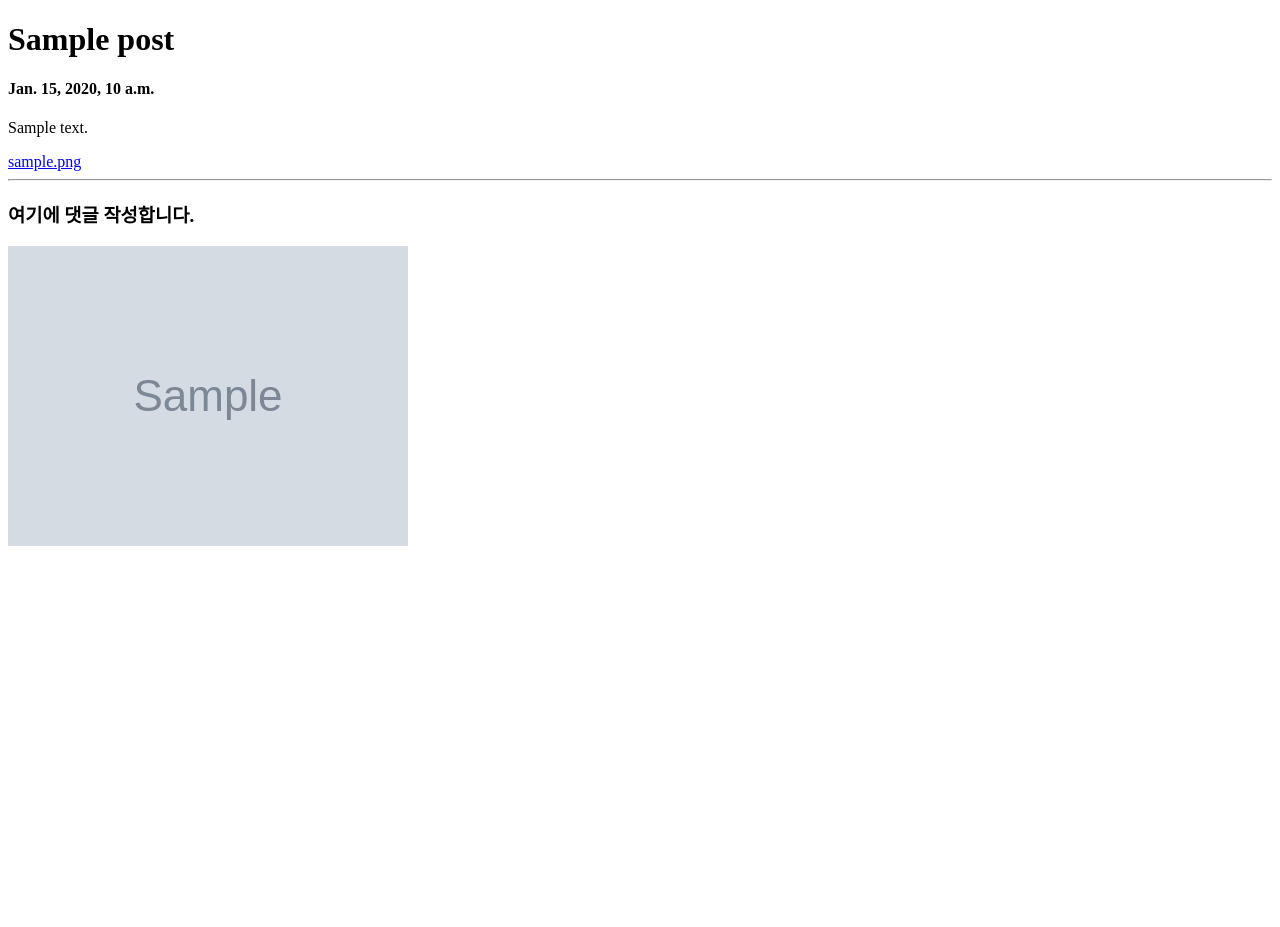
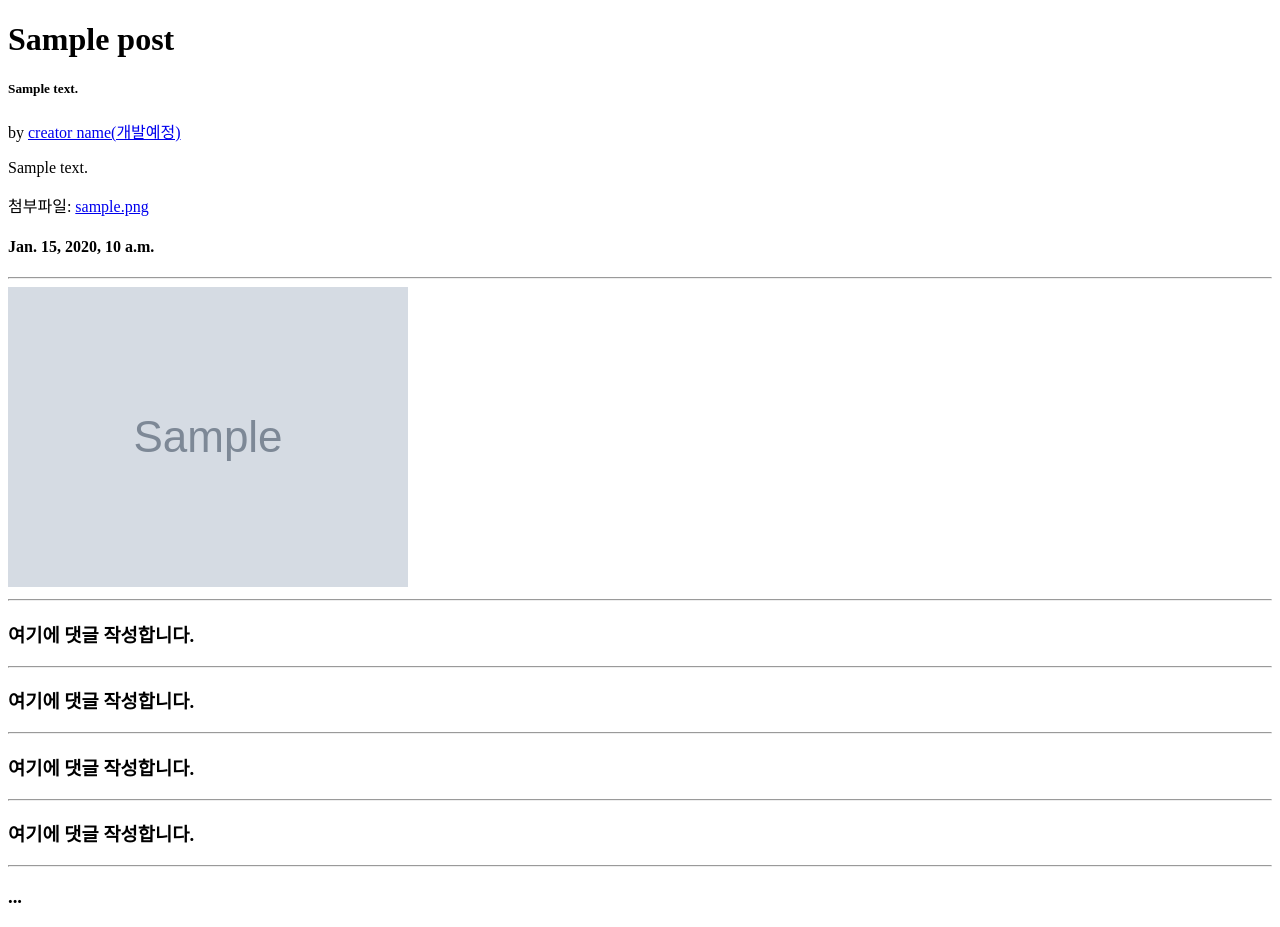
Before and after one commit to JaeSeung-Park/dja, a Django app: page /blog/1/ in a window 1280 px wide. Shown: the part 26-953 px from the top of the page. Before the commit the page ends 572 px from the top, so only its background shows below. Run offline with Django 5.2, Linux system fonts and the light colour scheme; tables that the repository leaves empty hold one stand-in row (values such as "Sample post"); grey boxes marked "Sample" are stand-in pictures.

Commit message:
add preview(truncate) and summary text + creator link

```diff
--- a/blog/models.py
+++ b/blog/models.py
@@ -4,6 +4,7 @@ import os
 # Create your models here.
 class Post(models.Model):
     title = models.CharField(max_length=30)
+    hook_text = models.CharField(max_length=100, blank=True)
     content = models.TextField()
 
     head_image = models.ImageField(upload_to='blog/images/%Y/%m/%d/', blank=True)
--- a/blog/templates/blog/post_detail.html
+++ b/blog/templates/blog/post_detail.html
@@ -9,14 +9,19 @@
   <a href="/blog/">Blog</a>
 </nav>
 <h1>{{post.title}}</h1>
-<h4>{{post.created_at}}</h4>
+<h5>{{post.hook_text}}</h5>
+<p>by
+    <a href="#">creator name(개발예정)</a>
+</p>
 <p>{{post.content}}</p>
 
     {% if post.file_upload %}
+    <p>첨부파일:
         <a href="{{post.file_upload.url}}" role="button" download>{{post.get_file_name}}</a>
+    </p>
     {% endif %}
+<h4>{{post.created_at}}</h4>
 <hr/>
-<h3>여기에 댓글 작성합니다.</h3>
 <div>
     {% if post.head_image %}
         <img src="{{post.head_image.url}}" alt="{{post.title}} head_image">
@@ -24,5 +29,15 @@
         <img src="https://picsum.photos/seed/{{post.id}}/800/200" alt="random_image">
     {% endif %}
 </div>
+<hr/>
+<h3>여기에 댓글 작성합니다.</h3>
+<hr/>
+<h3>여기에 댓글 작성합니다.</h3>
+<hr/>
+<h3>여기에 댓글 작성합니다.</h3>
+<hr/>
+<h3>여기에 댓글 작성합니다.</h3>
+<hr/>
+<h3>...</h3>
 </body>
 </html>
```
Also changed, not shown: blog/templates/blog/post_list.html (+8 -2 lines).
